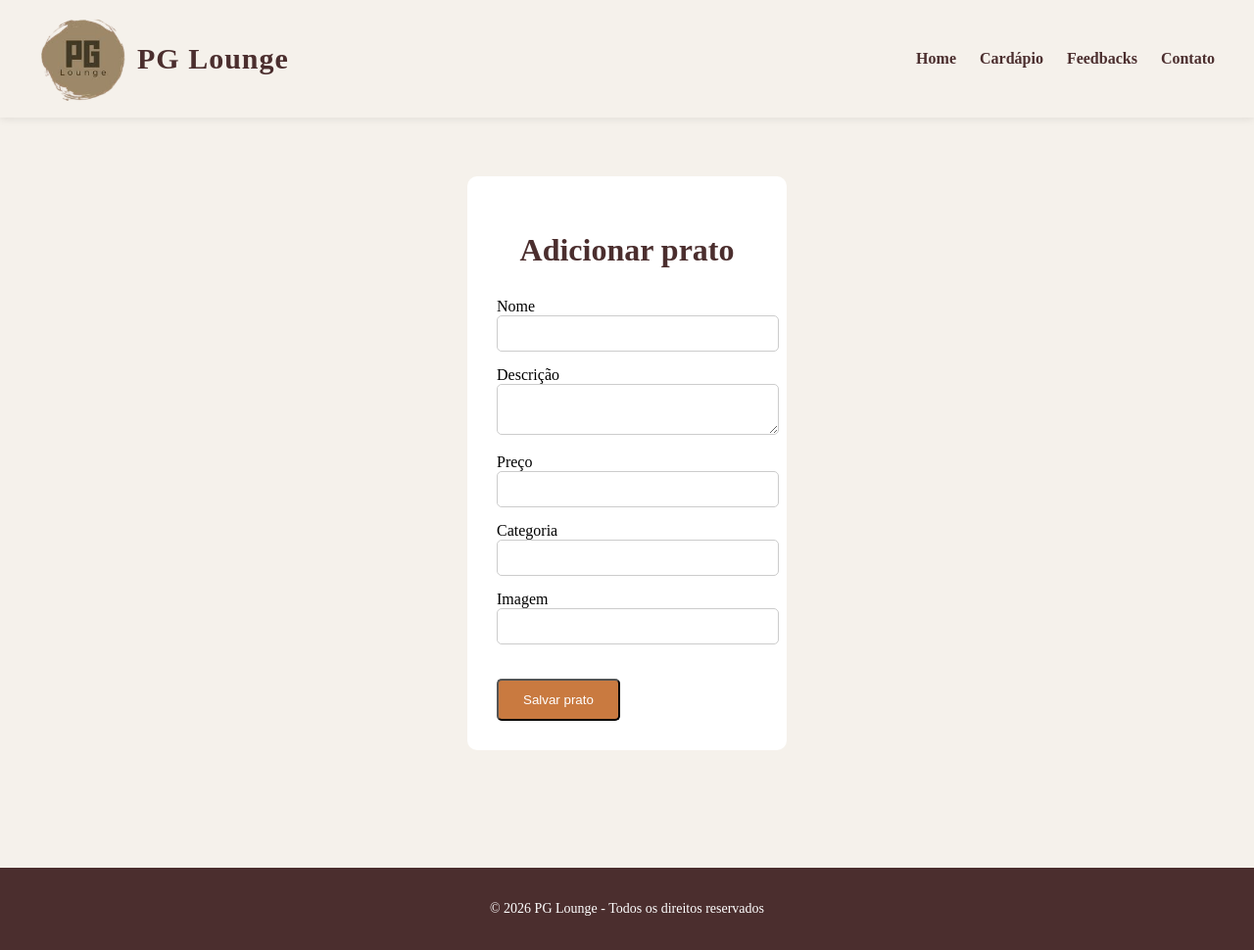
After one commit to gabiihdev/pg-lounge-web-system, a Flask app: page /admin/adicionar-prato in a window 1280 px wide. The commit adds this page. Shown: the whole page at 98% size. Run offline with Flask 3, Linux system fonts and the light colour scheme; the visitor is signed in with stand-in values (Sample User, id 1).

Commit message:
feat: adiciona cadastro de pratos no painel admin

```diff
--- a/app.py
+++ b/app.py
@@ -204,5 +204,41 @@ def excluir_prato(id):
 
     return redirect(url_for("admin_cardapio"))
 
+@app.route("/admin/adicionar-prato", methods=["GET", "POST"])
+def adicionar_prato():
+
+    if "admin" not in session:
+        return redirect(url_for("login"))
+
+    if request.method == "POST":
+
+        nome = request.form["nome"]
+        descricao = request.form["descricao"]
+        preco = request.form["preco"]
+        categoria = request.form["categoria"]
+        imagem = request.form["imagem"]
+
+        conn = sqlite3.connect("database.db")
+        cursor = conn.cursor()
+
+        cursor.execute("""
+            INSERT INTO pratos
+            (nome, descricao, preco, categoria, imagem)
+            VALUES (?, ?, ?, ?, ?)
+        """, (
+            nome,
+            descricao,
+            preco,
+            categoria,
+            imagem
+        ))
+
+        conn.commit()
+        conn.close()
+
+        return redirect(url_for("admin_cardapio"))
+
+    return render_template("adicionar_prato.html")
+
 if __name__ == "__main__":
     app.run(debug=True)
--- a/static/style.css
+++ b/static/style.css
@@ -447,6 +447,12 @@ h2 {
     background-color: #962d22;
 }
 
+.admin-topo {
+    display: flex;
+    justify-content: center;
+    margin-bottom: 25px;
+}
+
 .footer {
     background-color: #4b2e2e;
     color: white;
--- /dev/null
+++ b/templates/adicionar_prato.html
@@ -0,0 +1,44 @@
+{% extends "base.html" %}
+
+{% block content %}
+
+<div class="feedback-box">
+
+    <h2>Adicionar prato</h2>
+
+    <form method="POST">
+
+        <div class="form-group">
+            <label>Nome</label>
+            <input type="text" name="nome" required>
+        </div>
+
+        <div class="form-group">
+            <label>Descrição</label>
+            <textarea name="descricao" required></textarea>
+        </div>
+
+        <div class="form-group">
+            <label>Preço</label>
+            <input type="number" step="0.01" name="preco" required>
+        </div>
+
+        <div class="form-group">
+            <label>Categoria</label>
+            <input type="text" name="categoria" required>
+        </div>
+
+        <div class="form-group">
+            <label>Imagem</label>
+            <input type="text" name="imagem" required>
+        </div>
+
+        <button type="submit" class="btn">
+            Salvar prato
+        </button>
+
+    </form>
+
+</div>
+
+{% endblock %}
```
Also changed, not shown: templates/admin_cardapio.html (+7 -0 lines).
